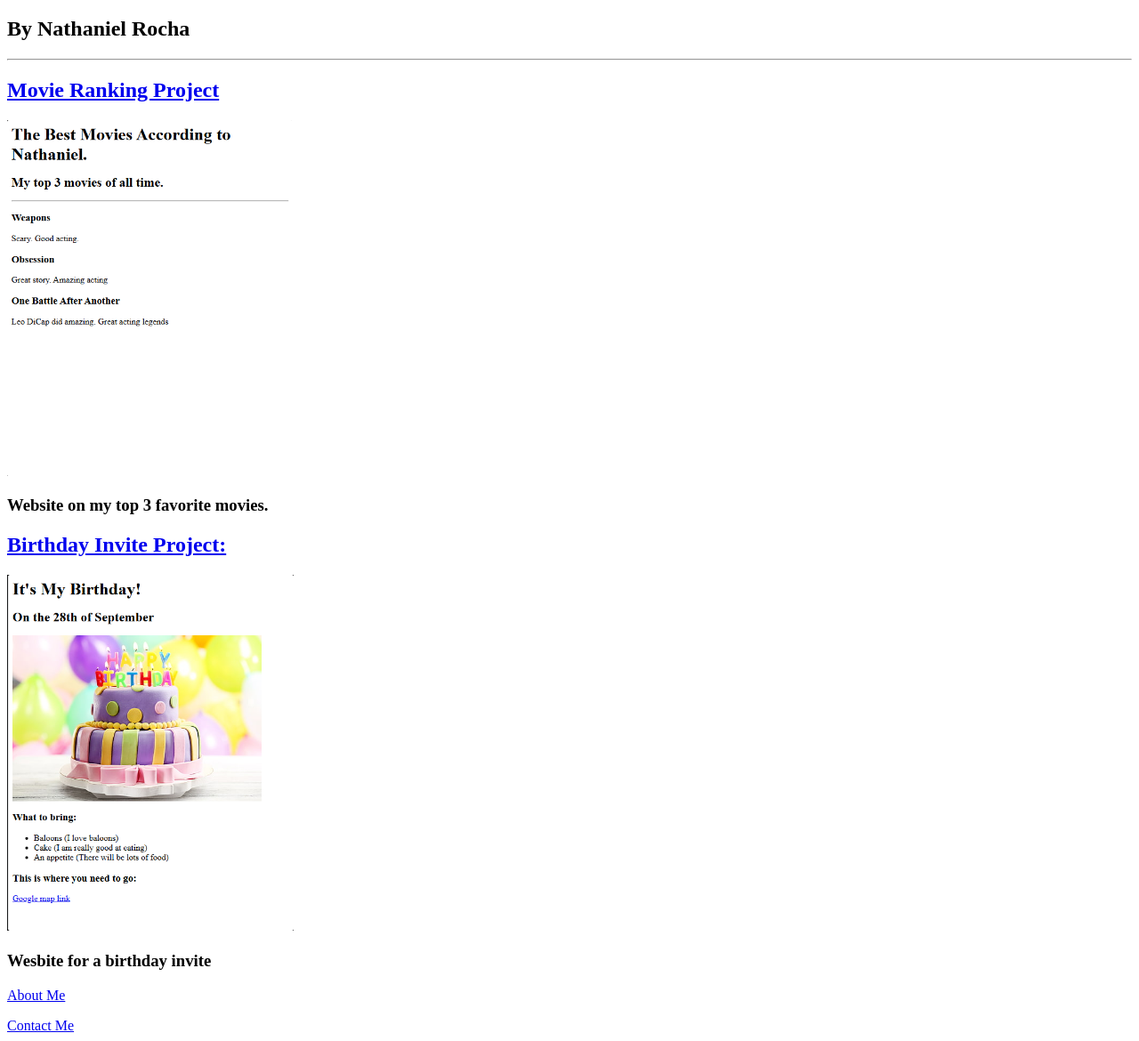
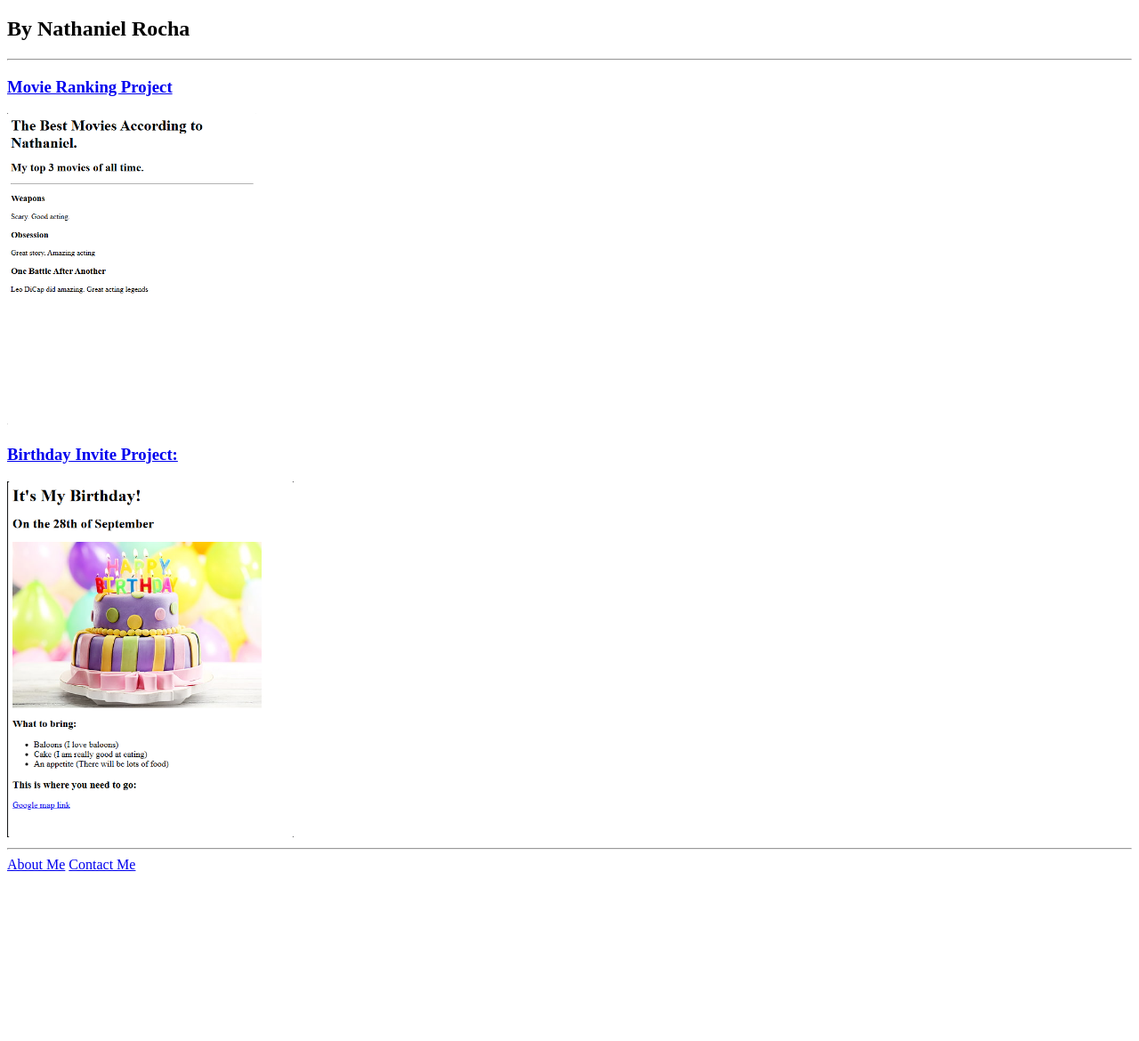
Before and after one commit to njrt00/HTML-Portfolio, a plain HTML site: page index.html in a window 1280 px wide. Shown: the part 61-1231 px from the top of the page at 89% size. After the commit the page ends 1050 px from the top, so only its background shows below. Drawn offline with Linux system fonts and the light colour scheme.

Commit message:
Update index.html

```diff
--- a/index.html
+++ b/index.html
@@ -10,14 +10,12 @@
         <h1> My HTML Portfolio Project</h1>
         <h2> By Nathaniel Rocha </h2>
         <hr />
-        <h2><a href="./public/movie-ranking.html">Movie Ranking Project</a></h2>
-        <img height="400" src="./assets/images/Screenshot 2026-05-22 081832.png"/>
-        <h3> Website on my top 3 favorite movies.</h3>
-        <h2><a href="./public/birthday-invite.html"> Birthday Invite Project: </a></h2>
-        <img src="assets/images/Screenshot 2026-05-22 081749.png" height="400">
-        <h3> Wesbite for a birthday invite</h3>
+        <h3><a href="./public/movie-ranking.html">Movie Ranking Project</a></h2>
+        <img height="350" src="./assets/images/Screenshot 2026-05-22 081832.png"/>
+        <h3><a href="./public/birthday-invite.html"> Birthday Invite Project: </a></h2>
+        <img src="assets/images/Screenshot 2026-05-22 081749.png" height="400"/>
+        <hr />
         <a href="./public/about.html"> About Me</a>
-        <p></p>
         <a href="public/contact.html"> Contact Me </a>
     </body>
 </html>
```
